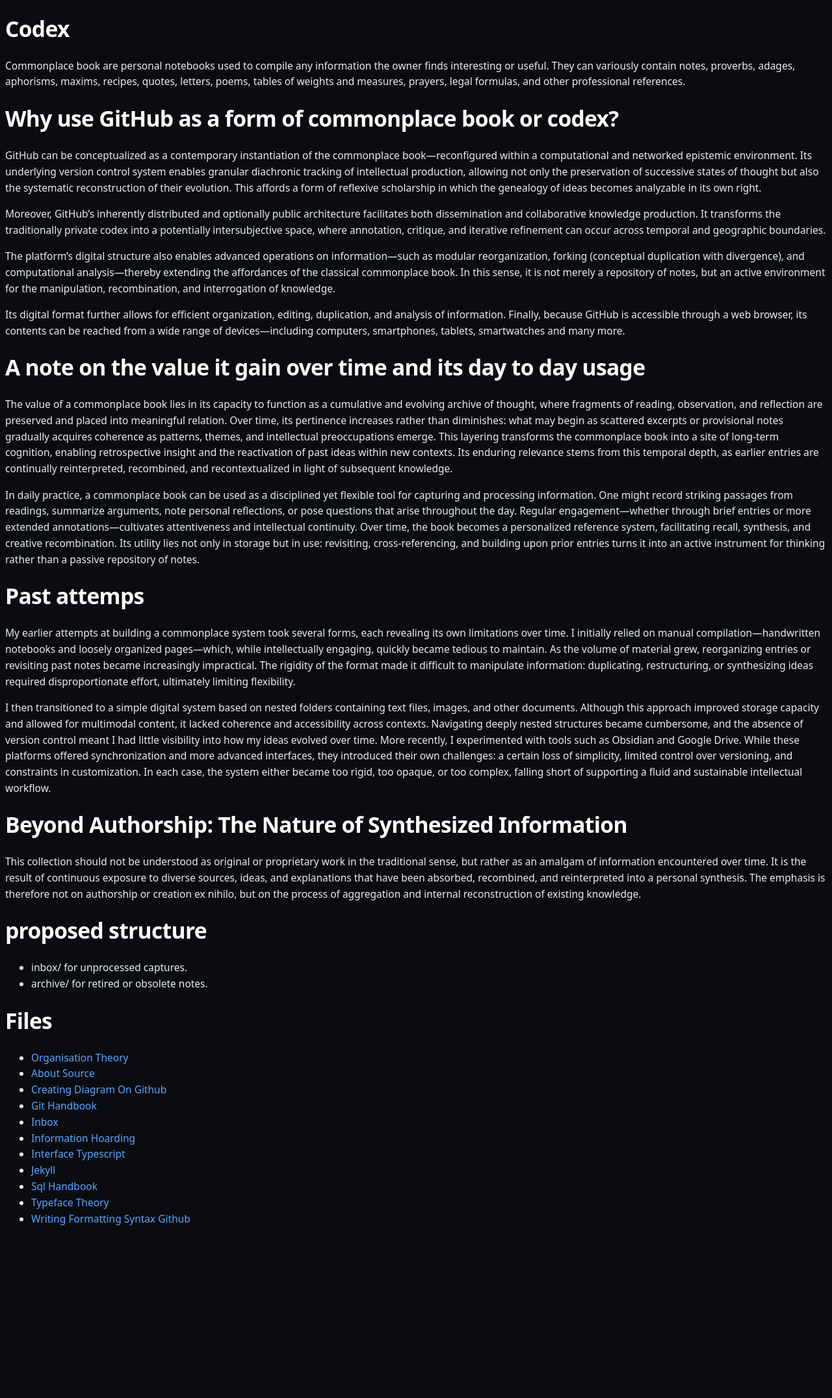
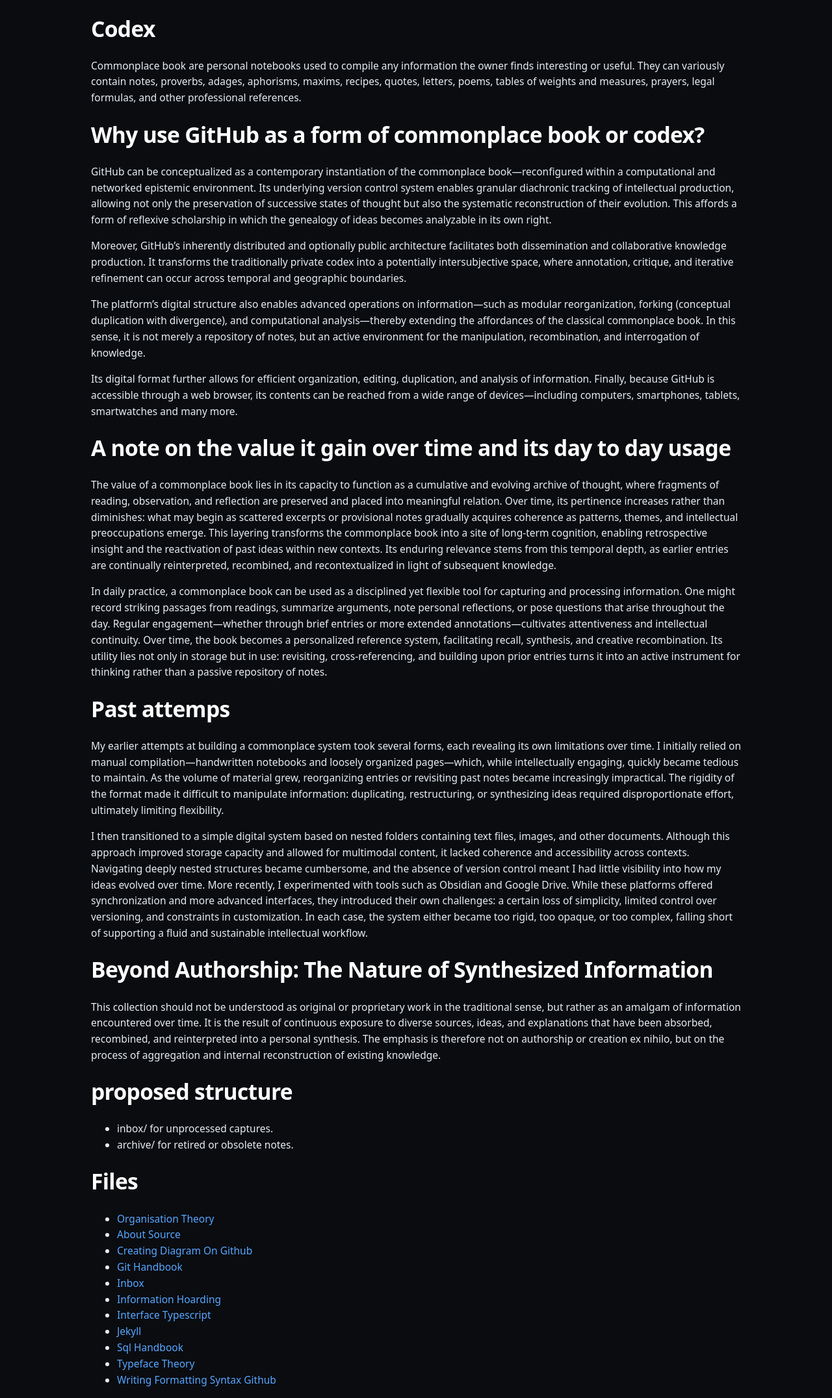
Before and after one commit to BBBB-44/_Codex, a Jekyll site: the page built from index.md, in a window 1280 px wide. Shown: the whole page at 65% size. Built offline with Jekyll 4.4.1, drawn with Linux system fonts in a browser that asks for light colours; our own code applies the rules of GitHub Pages for plain Markdown files; before the commit the page ends 1904 px from its top, so only the background shows below that.

Commit message:
Enhance CSS with container class and font-family updates
Added a container class for layout and improved font-family definition.

```diff
--- a/assets/css/style.css
+++ b/assets/css/style.css
@@ -9,12 +9,32 @@
   --border: #21262d;
 }
 
+.container {
+  max-width: 1000px;
+  margin: 0 auto;
+  padding-inline: clamp(16px, 4vw, 32px);
+}
+
 body {
   background-color: var(--bg);
   color: var(--text);
-  font-family: system-ui, -apple-system, BlinkMacSystemFont, "Segoe UI", Roboto, sans-serif;
+  font-family:
+  system-ui,
+  -apple-system,
+  BlinkMacSystemFont,
+  "Segoe UI",
+  Roboto,
+  "Helvetica Neue",
+  Arial,
+  "Noto Sans",
+  "Liberation Sans",
+  sans-serif;
   line-height: 1.6;
   font-size: 15.5px;
+  max-width: 100%;
+  text-rendering: optimizeLegibility;
+  -webkit-font-smoothing: antialiased;
+  -moz-osx-font-smoothing: grayscale;
 }
 
 a {
@@ -34,6 +54,7 @@ h1, h2, h3, h4, h5, h6 {
   font-weight: 600;
   line-height: 1.3;
   letter-spacing: -0.02em;
+  font-family: inherit;
 }
 
 h1 { font-size: 2.1rem; }
```
